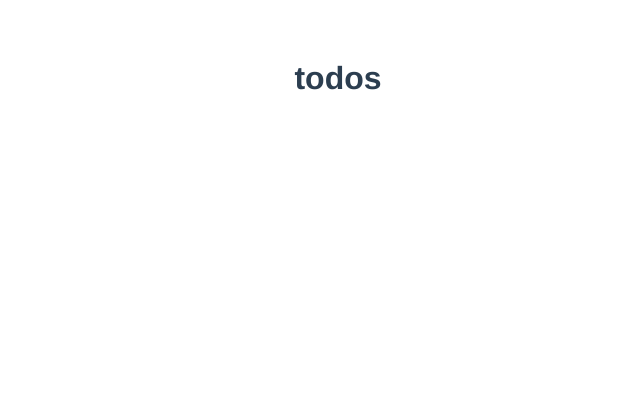
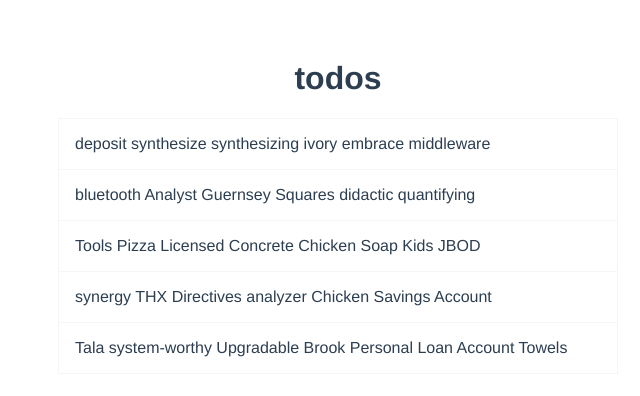
Before and after one commit to lydia-schow/forgerock-frontend-exercise, a Vue app: page / in a window 1280 px wide. Shown: the top 396 px of the page, without its empty margins (302-942 px from the left). Built offline with nearby package versions, Linux system fonts and the light colour scheme.

Commit message:
Partially implement displaying todo items
Note: `makeTodoList` is temporary. I'll remove it after implementing to form
that adds todo items.

```diff
--- a/src/App.vue
+++ b/src/App.vue
@@ -1,11 +1,43 @@
 <template>
   <div id="app">
     <h1>todos</h1>
+    <ul class="todo-list">
+      <li v-for="todo in list" :key="todo.id" class="todo-item">
+        {{ todo.body }}
+      </li>
+    </ul>
   </div>
 </template>
 
 <script>
 import { v4 as uuid } from "uuid";
+
+import faker from "faker";
+
+/**
+ * Generate a single todo item
+ */
+const makeTodo = () => ({
+  id: uuid(),
+  body: faker.random.words(6),
+  priority: faker.random.arrayElement([1, 2, 3])
+});
+
+/**
+ * Generate a list of todo items
+ *
+ * @param {Number} count the number of items to create
+ * @return {Array} an array of todo items
+ */
+const makeTodoList = (count = 5) => {
+  const list = [];
+
+  for (let i = 0; i < count; i++) {
+    list.push(makeTodo());
+  }
+
+  return list;
+};
 
 const PRIORITIES = {
   1: "life changing",
@@ -17,7 +49,7 @@
   name: "App",
   data() {
     return {
-      list: [],
+      list: makeTodoList(5),
       form: {
         body: "",
         priority: PRIORITIES[3]
@@ -64,8 +96,24 @@
   font-family: Avenir, Helvetica, Arial, sans-serif;
   -webkit-font-smoothing: antialiased;
   -moz-osx-font-smoothing: grayscale;
+  color: #2c3e50;
+  margin: 3.75rem auto 0;
+  max-width: 35rem;
+}
+
+h1 {
   text-align: center;
-  color: #2c3e50;
-  margin-top: 60px;
+}
+
+.todo-list {
+  list-style: none;
+  margin: 0;
+  padding: 0;
+}
+
+.todo-item {
+  border: 0.0625rem solid #f5f5f5;
+  padding: 1rem;
+  margin-bottom: -0.0625rem;
 }
 </style>
```
